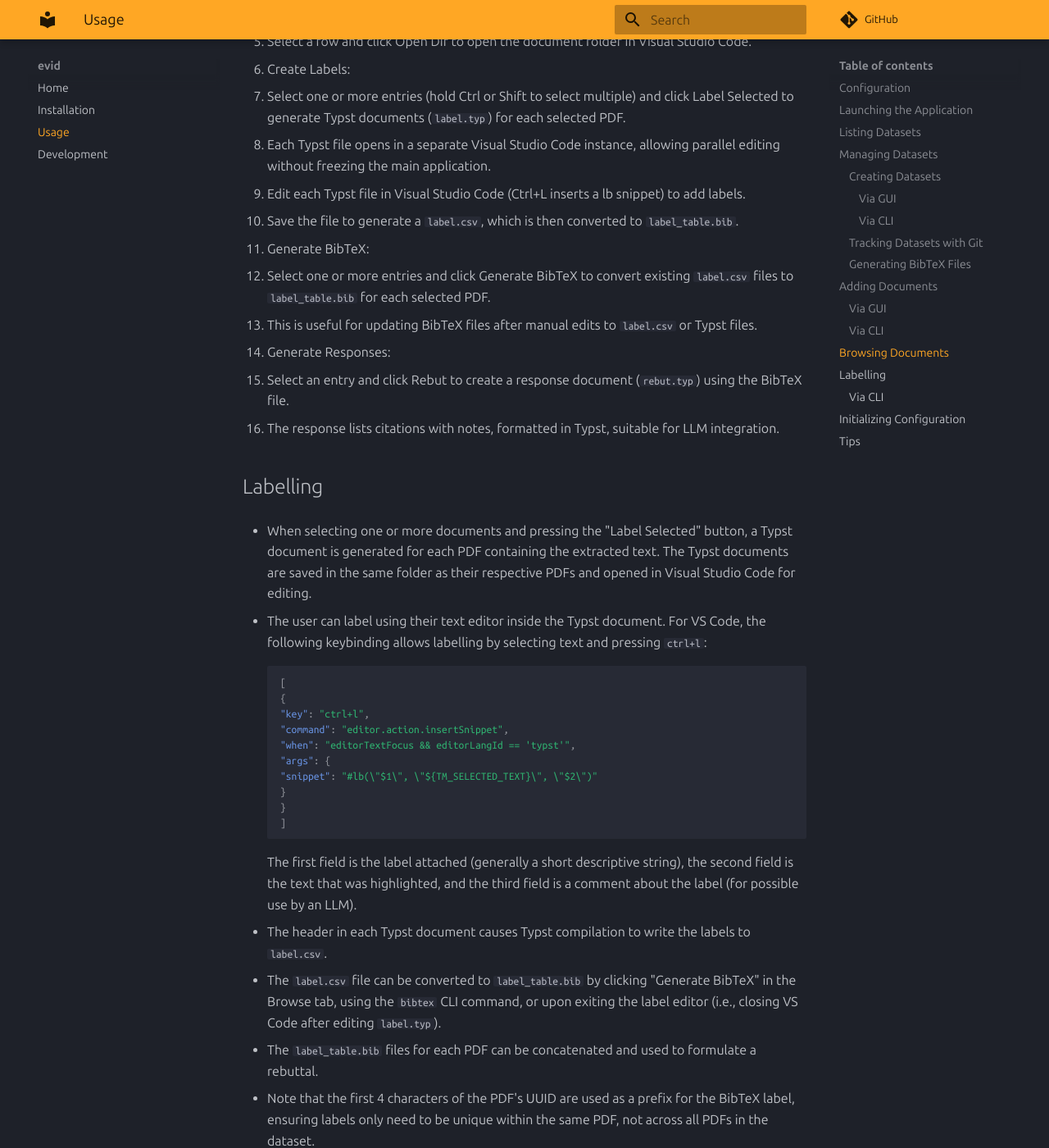
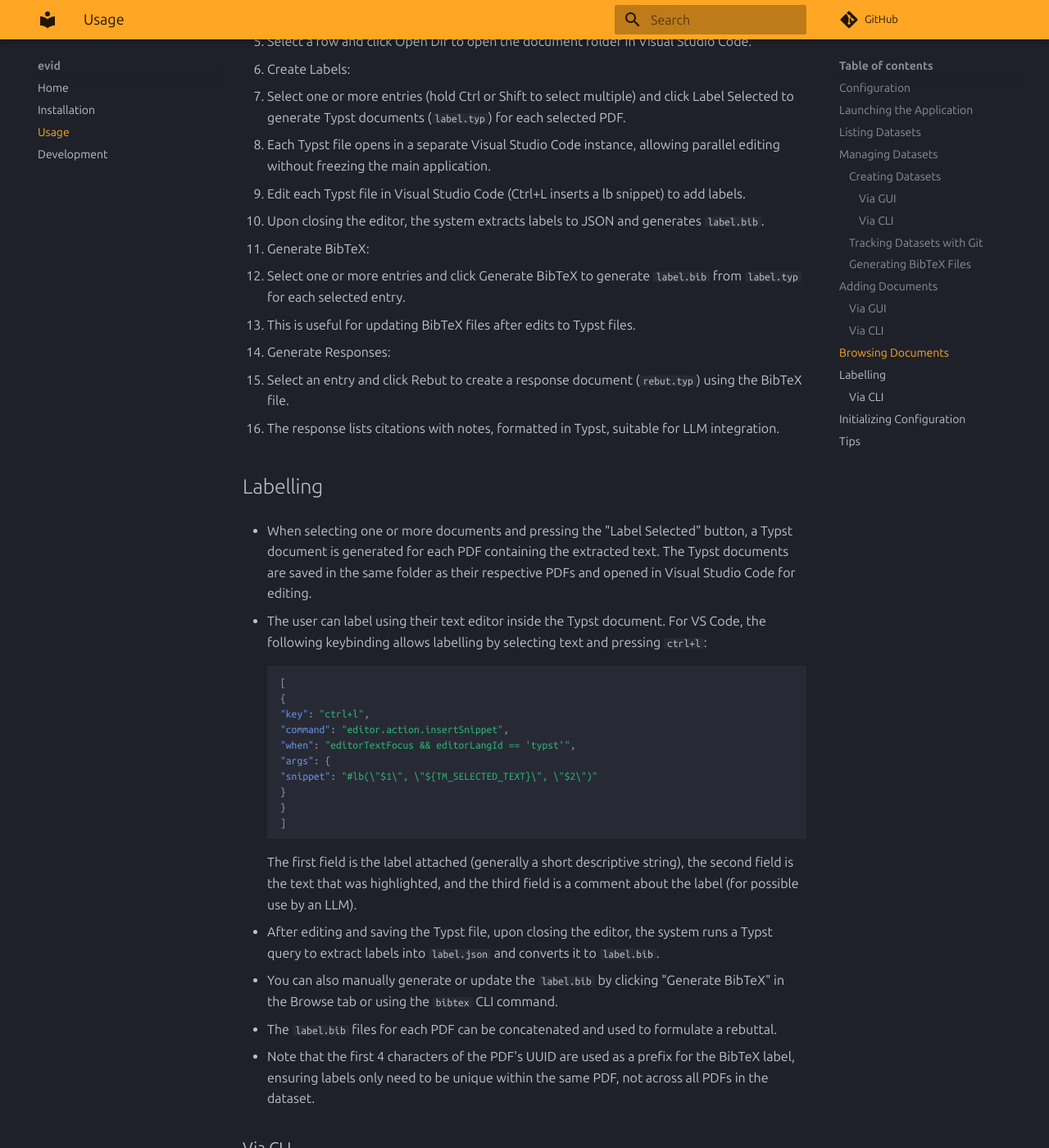
Before and after one commit to evidlabel/evid, an MkDocs documentation site: the page built from docs/usage.md, in a window 1280 px wide and 1400 px high, scrolled down 3471 px. Shown: the whole window at 82% size. Built offline with MkDocs 1.6.1 and Material for MkDocs 9.7.7, drawn with Linux system fonts in a browser that asks for light colours; comment, search, counter and statistics services are not loaded; some of the changed text lies outside the part shown.

Commit message:
Updated usage documentation to remove references to CSV files and reflect current JSON from Typst workflow

````diff
--- a/docs/usage.md
+++ b/docs/usage.md
@@ -64,25 +64,25 @@ To enable Git version control for a dataset, use:
 evid set track [<dataset_name>] [-d|--directory <custom_dir>]
 ```
 
-If no dataset name is provided, the CLI will prompt you to select an existing dataset. This command initializes a Git repository in the dataset's top-level directory with a `.gitignore` file that tracks only `label.csv`, `label_table.bib`, `*.typ`, `info.yml`, and `*.pdf` files, ignoring others (e.g., Typst byproducts like `label.pdf`). If the dataset is already a Git repository, the command will fail with an error message.
+If no dataset name is provided, the CLI will prompt you to select an existing dataset. This command initializes a Git repository in the dataset's top-level directory with a `.gitignore` file that tracks only `label.bib`, `*.typ`, `info.yml`, `*.pdf`, and `*.txt` files, ignoring others (e.g., Typst byproducts like `label.pdf`). If the dataset is already a Git repository, the command will fail with an error message.
 
 ### Generating BibTeX Files
 
-To convert all `label.csv` files in a dataset to `label_table.bib` files, use:
+To generate a BibTeX file from a `label.typ` file, use:
 
 ```bash
-evid bibtex <csv_files>... [-p|--parallel]
+evid bibtex <typ_file> [-p|--parallel]
 ```
 
-This command processes all specified `label.csv` files, generating a `label_table.bib` file for each in its respective directory. Use the `-p` or `--parallel` flag to process files concurrently, which can significantly speed up processing for large datasets. If no `csv_files` are provided, the command will display an error message. Errors for individual files are logged without stopping the process.
+This command processes the specified `label.typ` file, generating a `label.bib` file in its respective directory. Use the `-p` or `--parallel` flag to process files concurrently (though currently supports single file). If no `typ_file` is provided, the command will display an error message. Errors are logged without stopping the process.
 
 Example:
 
 ```bash
-evid bibtex path/to/file1.csv path/to/file2.csv -p
+evid bibtex path/to/label.typ -p
 ```
 
-This generates BibTeX files for the specified `label.csv` files using parallel processing.
+This generates a BibTeX file from the specified `label.typ` file.
 
 ## Adding Documents
 
@@ -138,11 +138,11 @@ Use the Browse tab in the GUI to view and manage existing documents.
 - Select one or more entries (hold Ctrl or Shift to select multiple) and click Label Selected to generate Typst documents (`label.typ`) for each selected PDF.
 - Each Typst file opens in a separate Visual Studio Code instance, allowing parallel editing without freezing the main application.
 - Edit each Typst file in Visual Studio Code (Ctrl+L inserts a lb snippet) to add labels.
-- Save the file to generate a `label.csv`, which is then converted to `label_table.bib`.
+- Upon closing the editor, the system extracts labels to JSON and generates `label.bib`.
 
 4. Generate BibTeX:
-- Select one or more entries and click Generate BibTeX to convert existing `label.csv` files to `label_table.bib` for each selected PDF.
-- This is useful for updating BibTeX files after manual edits to `label.csv` or Typst files.
+- Select one or more entries and click Generate BibTeX to generate `label.bib` from `label.typ` for each selected entry.
+- This is useful for updating BibTeX files after edits to Typst files.
 
 5. Generate Responses:
 - Select an entry and click Rebut to create a response document (`rebut.typ`) using the BibTeX file.
@@ -168,9 +168,9 @@ The Typst documents are saved in the same folder as their respective PDFs and op
 ```
 The first field is the label attached (generally a short descriptive string), the second field is the text that was highlighted, and the third field is a comment about the label (for possible use by an LLM).
 
-- The header in each Typst document causes Typst compilation to write the labels to `label.csv`.
-- The `label.csv` file can be converted to `label_table.bib` by clicking "Generate BibTeX" in the Browse tab, using the `bibtex` CLI command, or upon exiting the label editor (i.e., closing VS Code after editing `label.typ`).
-- The `label_table.bib` files for each PDF can be concatenated and used to formulate a rebuttal.
+- After editing and saving the Typst file, upon closing the editor, the system runs a Typst query to extract labels into `label.json` and converts it to `label.bib`.
+- You can also manually generate or update the `label.bib` by clicking "Generate BibTeX" in the Browse tab or using the `bibtex` CLI command.
+- The `label.bib` files for each PDF can be concatenated and used to formulate a rebuttal.
 - Note that the first 4 characters of the PDF's UUID are used as a prefix for the BibTeX label, ensuring labels only need to be unique within the same PDF, not across all PDFs in the dataset.
 
 ### Via CLI
@@ -198,7 +198,7 @@ This command creates or updates `~/.evidrc` by adding missing fields from the de
 - **Date Extraction**: `evid` automatically extracts dates from PDFs in various formats (e.g., "12/01/2023", "15. januar 2024").
 - **Typst Setup**: Ensure Typst is installed for label and response generation.
 - **VS Code Integration**: Use the provided `.vscode/keybindings.json` for a Ctrl+L shortcut in Typst files.
-- **Git Tracking**: After tracking a dataset with `evid set track`, use standard Git commands (`git add`, `git commit`, etc.) to manage changes to tracked files (`label.csv`, `label_table.bib`, `*.typ`, `info.yml`, `*.pdf`).
+- **Git Tracking**: After tracking a dataset with `evid set track`, use standard Git commands (`git add`, `git commit`, etc.) to manage changes to tracked files (`label.bib`, `*.typ`, `info.yml`, `*.pdf`, `*.txt`).
 - **Custom Directory**: Use the `-d` or `--directory` option with CLI commands to work with datasets in a non-default location (e.g., `evid list -d ~/my_evid_db`).
 
 For development details, see the [Development](development.md) section.
````
